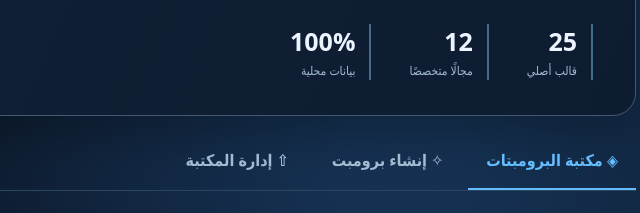
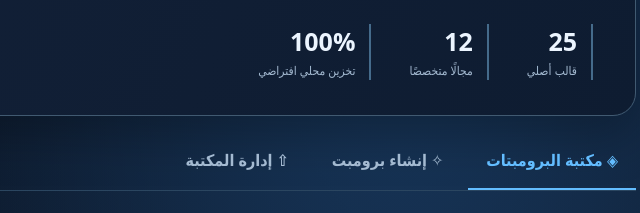
Before and after one commit to nexvary/NEXVARY-PromptForge, an Electron app: page index.html in a window 1280 px wide. Shown: the part 283-496 px from the top of the page, 620-1260 px from the left. Drawn offline with Linux system fonts and the light colour scheme.

Commit message:
fix: robust copy fallback on Android, accurate privacy messaging and QA screenshot

```diff
--- a/index.html
+++ b/index.html
@@ -1,7 +1,7 @@
 <!doctype html><html lang="ar" dir="rtl"><head><meta charset="utf-8"><meta name="viewport" content="width=device-width,initial-scale=1"><meta name="theme-color" content="#0a1020"><meta name="description" content="مكتبة صناعة البرومبتات العربية"><title>NEXVARY PromptForge</title><link rel="icon" href="icon.svg" type="image/svg+xml"><link rel="manifest" href="manifest.webmanifest"><link rel="stylesheet" href="styles.css"><script type="module" src="app.js"></script></head><body>
 <div class="shell">
 <header><div class="logo">N<span>✦</span></div><div><b class="brand">NEXVARY <i>PromptForge</i></b><small>منصة صناعة البرومبتات الذكية</small></div><a class="gh" href="https://github.com/nexvary/NEXVARY-PromptForge" target="_blank" rel="noopener noreferrer">GitHub ↗</a></header>
-<section class="hero"><span class="overline">PROMPT INTELLIGENCE PLATFORM • v0.4.0 • PERSONAL STUDIO</span><h1>من فكرة بسيطة إلى <em>برومبت احترافي</em></h1><p>اكتشف القوالب، خصّصها، وأنشئ تعليمات واضحة تناسب كل مشروع. لا تحتاج إلى حساب أو مفتاح API.</p><div class="stats"><div><strong id="countAll">25</strong><span>قالب أصلي</span></div><div><strong>12</strong><span>مجالًا متخصصًا</span></div><div><strong>100%</strong><span>بيانات محلية</span></div></div></section>
+<section class="hero"><span class="overline">PROMPT INTELLIGENCE PLATFORM • v0.4.0 • PERSONAL STUDIO</span><h1>من فكرة بسيطة إلى <em>برومبت احترافي</em></h1><p>اكتشف القوالب، خصّصها، وأنشئ تعليمات واضحة تناسب كل مشروع. لا تحتاج إلى حساب أو مفتاح API.</p><div class="stats"><div><strong id="countAll">25</strong><span>قالب أصلي</span></div><div><strong>12</strong><span>مجالًا متخصصًا</span></div><div><strong>100%</strong><span>تخزين محلي افتراضي</span></div></div></section>
 <nav aria-label="الأقسام"><button data-view="library" class="active">◈ مكتبة البرومبتات</button><button data-view="create">✧ إنشاء برومبت</button><button data-view="data">⇧ إدارة المكتبة</button></nav>
 <main><section id="view-library">
 <div class="heading"><div><h2>استكشف المكتبة</h2><p>اختر قالبًا ثم عدّله وفق احتياجك</p></div><input type="search" id="search" placeholder="ابحث في القوالب... (Ctrl + K)" aria-label="بحث في البرومبتات"></div>
```
